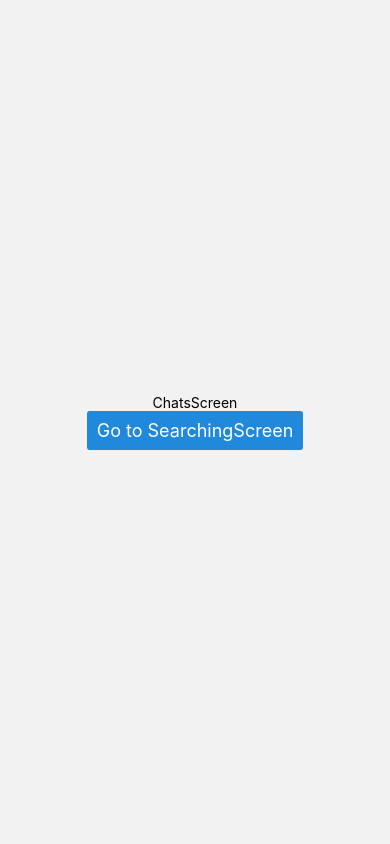
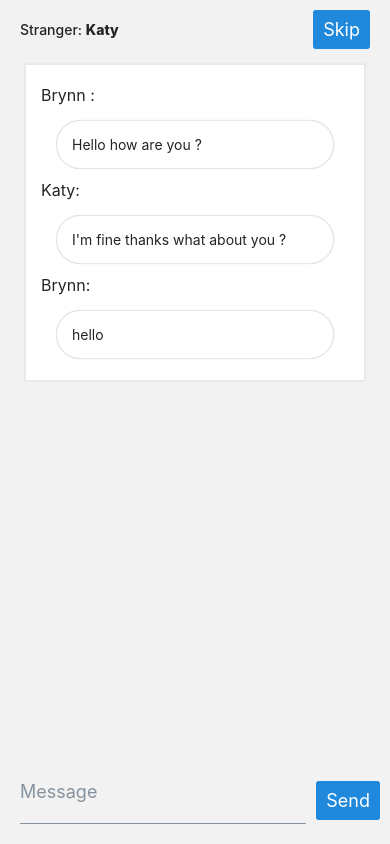
Before and after one commit to abdodeve/random-chat, a React Native app: screen /ChatsScreen in a window 390 px wide. Built offline with nearby package versions, Linux system fonts and the light colour scheme.

Commit message:
Create chat screen components

```diff
--- a/src/screens/ChatsScreen.tsx
+++ b/src/screens/ChatsScreen.tsx
@@ -1,20 +1,107 @@
 import React from "react";
-import { Text, View } from "react-native";
-import { Button } from "@rneui/themed";
+import { View, ScrollView, StyleSheet, Image } from "react-native";
+import { Text, Button, Card, Icon, Input } from "@rneui/themed";
 import { NavigationProp } from "@react-navigation/native";
+
+const styles = StyleSheet.create({
+  container: {
+    flex: 1,
+  },
+  user: {
+    marginBottom: 6,
+  },
+  name: {
+    fontSize: 16,
+    marginTop: 5,
+  },
+});
 
 export default function ChatsScreen({
   navigation,
 }: {
   navigation: NavigationProp<any, any>;
 }) {
+  const [messages, setMessages] = React.useState<string[]>(["hello"]);
+  const [inputMessage, setInputMessage] = React.useState<string>("");
+
   return (
-    <View style={{ flex: 1, alignItems: "center", justifyContent: "center" }}>
-      <Text>ChatsScreen</Text>
-      <Button
-        title="Go to SearchingScreen"
-        onPress={() => navigation.navigate("SearchingScreen")}
-      />
+    <View
+      style={{
+        flex: 1,
+        padding: 10,
+      }}
+    >
+      <View
+        style={{
+          flexDirection: "row",
+          alignItems: "center",
+        }}
+      >
+        <View style={{ flexDirection: "row", marginLeft: 10 }}>
+          <Text style={{ fontWeight: "500" }}>Stranger: </Text>
+          <Text style={{ fontWeight: "800" }}>Katy</Text>
+        </View>
+        <View
+          style={{
+            marginLeft: "auto",
+            marginRight: 10,
+          }}
+        >
+          <Button title="Skip" />
+        </View>
+      </View>
+
+      <ScrollView>
+        <View style={styles.container}>
+          <Card>
+            <View style={styles.user}>
+              <Text style={styles.name}>Brynn :</Text>
+              <Card containerStyle={{ borderRadius: 60 }}>
+                <Text>Hello how are you ?</Text>
+              </Card>
+            </View>
+            <View style={styles.user}>
+              <Text style={styles.name}>Katy: </Text>
+              <Card containerStyle={{ borderRadius: 60 }}>
+                <Text>I'm fine thanks what about you ?</Text>
+              </Card>
+            </View>
+            {messages.map((message, index) => {
+              return (
+                <View key={index} style={styles.user}>
+                  <Text style={styles.name}>Brynn: </Text>
+                  <Card containerStyle={{ borderRadius: 60 }}>
+                    <Text>{message}</Text>
+                  </Card>
+                </View>
+              );
+            })}
+          </Card>
+        </View>
+      </ScrollView>
+      <View
+        style={{
+          flexDirection: "row",
+        }}
+      >
+        <View style={{ flex: 1 }}>
+          <Input
+            value={inputMessage}
+            onChangeText={setInputMessage}
+            multiline={true}
+            placeholder="Message"
+          />
+        </View>
+        <View>
+          <Button
+            title="Send"
+            onPress={() => {
+              setMessages((arr) => [...arr, inputMessage]);
+              setInputMessage("");
+            }}
+          />
+        </View>
+      </View>
     </View>
   );
 }
--- a/src/screens/HomeScreen.tsx
+++ b/src/screens/HomeScreen.tsx
@@ -94,7 +94,7 @@ export default function HomeScreen({ navigation }: HomeScreenProps) {
             marginVertical: 10,
           }}
           titleStyle={{ fontWeight: "bold" }}
-          onPress={() => navigation.navigate("ChatsScreen")}
+          onPress={() => navigation.navigate("SearchingScreen")}
         />
       </View>
     </View>
--- a/src/screens/SearchingScreen.tsx
+++ b/src/screens/SearchingScreen.tsx
@@ -10,15 +10,8 @@ export default function SearchingScreen({
 }) {
   useEffect(() => {
     setTimeout(() => {
-      Alert.alert("Congratulations !", " You have a new match !", [
-        {
-          text: "Cancel",
-          onPress: () => console.log("Cancel Pressed"),
-          style: "cancel",
-        },
-        { text: "OK", onPress: () => navigation.navigate("ChatsScreen") },
-      ]);
-    }, 5000);
+      navigation.navigate("ChatsScreen");
+    }, 500);
   }, []);
   return (
     <View style={{ flex: 1, alignItems: "center", justifyContent: "center" }}>
@@ -35,7 +28,7 @@ export default function SearchingScreen({
           textAlign: "center",
         }}
       >
-        Searching for a stringer ...
+        Searching for a stranger...
       </Text>
 
       {/* <Button title="Go to Home" onPress={() => navigation.navigate("Home")} /> */}
```
